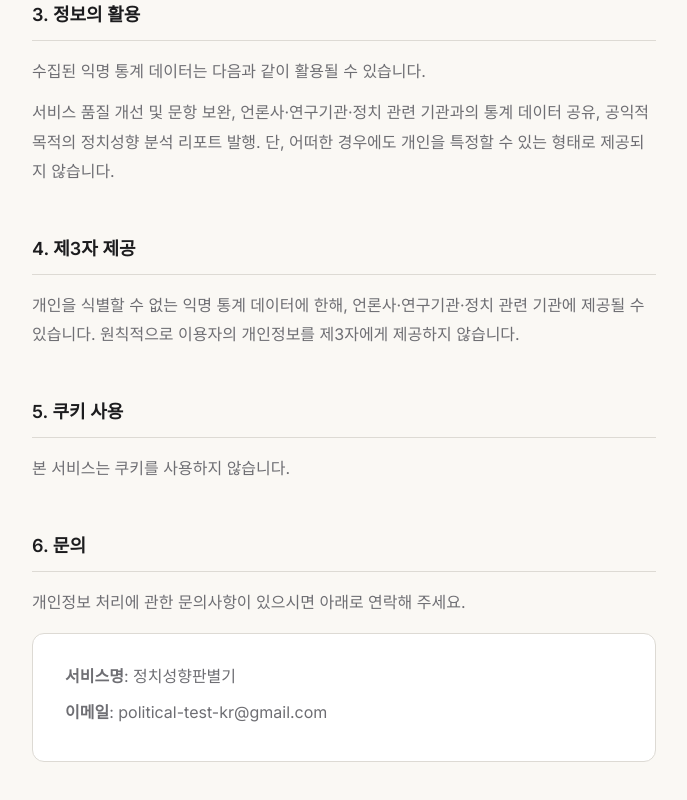
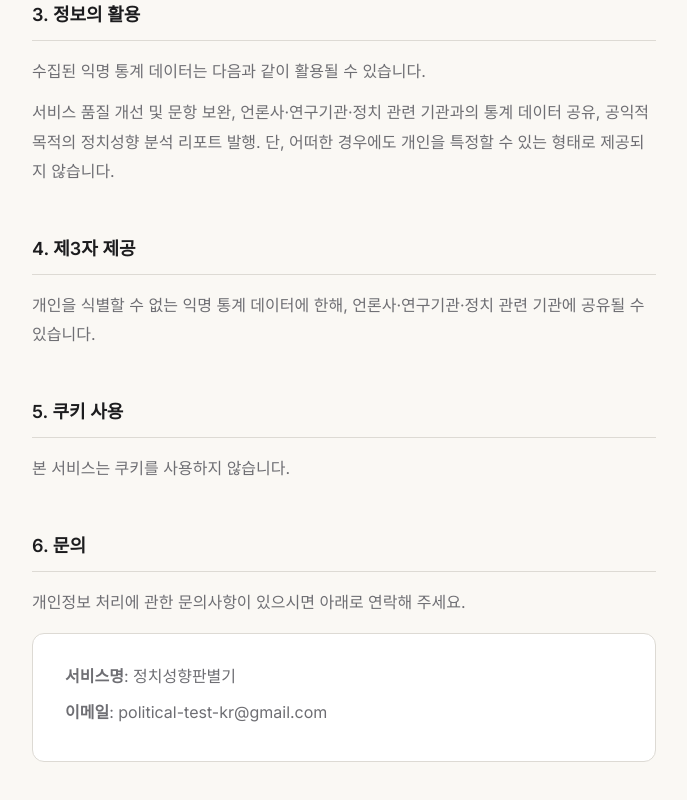
Before and after one commit to taegyu-kwon/political-test, a Next.js app: page /privacy in a window 1280 px wide. Shown: the part 920-1720 px from the top of the page, without its empty margins (296-983 px from the left). Built offline with nearby package versions, Linux system fonts and the light colour scheme; a web font is replaced by a local one.

Commit message:
Update page.tsx

```diff
--- a/app/privacy/page.tsx
+++ b/app/privacy/page.tsx
@@ -208,7 +208,7 @@ export default function PrivacyPage() {
 
         <div className="section">
           <h2>4. 제3자 제공</h2>
-          <p>개인을 식별할 수 없는 익명 통계 데이터에 한해, 언론사·연구기관·정치 관련 기관에 제공될 수 있습니다. 원칙적으로 이용자의 개인정보를 제3자에게 제공하지 않습니다.</p>
+          <p>개인을 식별할 수 없는 익명 통계 데이터에 한해, 언론사·연구기관·정치 관련 기관에 공유될 수 있습니다.</p>
         </div>
 
         <div className="section">
```
